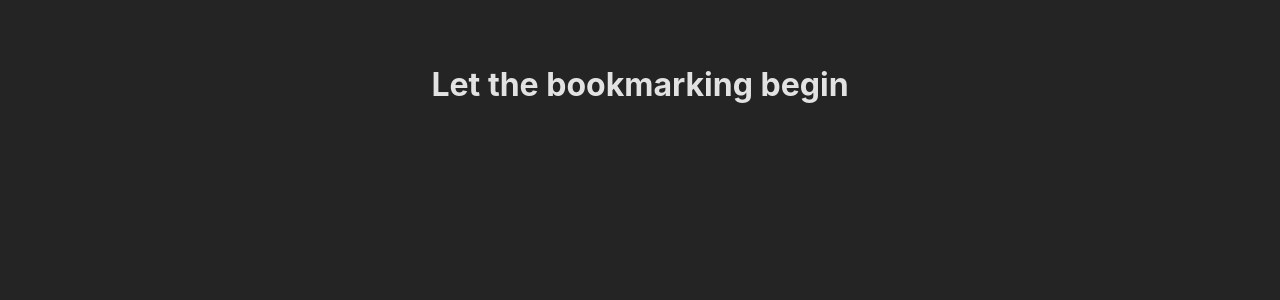
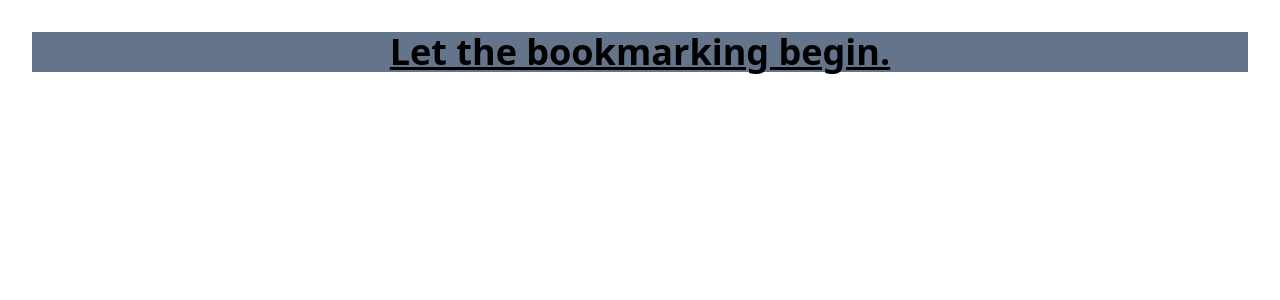
Before and after one commit to egidehirwa/bookmarked, a React (Vite) app: page / in a window 1280 px wide. Shown: the top 300 px of the page. Built offline with nearby package versions, Linux system fonts and the light colour scheme.

Commit message:
Boilerplate setup - adding dev dependencies

```diff
--- a/package.json
+++ b/package.json
@@ -17,10 +17,13 @@
     "@types/react": "^18.3.3",
     "@types/react-dom": "^18.3.0",
     "@vitejs/plugin-react": "^4.3.1",
+    "autoprefixer": "^10.4.19",
     "eslint": "^8.57.0",
     "eslint-plugin-react": "^7.34.2",
     "eslint-plugin-react-hooks": "^4.6.2",
     "eslint-plugin-react-refresh": "^0.4.7",
+    "postcss": "^8.4.39",
+    "tailwindcss": "^3.4.4",
     "vite": "^5.3.1"
   },
   "packageManager": "pnpm@9.2.0+sha512.98a80fd11c2e7096747762304106432b3ddc67dcf54b5a8c01c93f68a2cd5e05e6821849522a06fb76284d41a2660d5e334f2ee3bbf29183bf2e739b1dafa771"
--- a/src/App.css
+++ b/src/App.css
@@ -1,3 +1,4 @@
+
 #root {
   max-width: 1280px;
   margin: 0 auto;
--- a/src/App.jsx
+++ b/src/App.jsx
@@ -1,10 +1,13 @@
+import './index.css';
 import './App.css'
 
 function App() {
 
   return (
     <>
-      <h1>Let the bookmarking begin</h1>
+      <section className='bg-slate-500'>
+        <h1 className="text-4xl font-bold underline">Let the bookmarking begin.</h1>
+      </section>
     </>
   )
 }
--- a/src/index.css
+++ b/src/index.css
@@ -1,14 +1,3 @@
-:root {
-  font-family: Inter, system-ui, Avenir, Helvetica, Arial, sans-serif;
-  line-height: 1.5;
-  font-weight: 400;
-
-  color-scheme: light dark;
-  color: rgba(255, 255, 255, 0.87);
-  background-color: #242424;
-
-  font-synthesis: none;
-  text-rendering: optimizeLegibility;
-  -webkit-font-smoothing: antialiased;
-  -moz-osx-font-smoothing: grayscale;
-}
+@tailwind base;
+@tailwind components;
+@tailwind utilities;
--- /dev/null
+++ b/tailwind.config.js
@@ -0,0 +1,11 @@
+/** @type {import('tailwindcss').Config} */
+export default {
+  content: [
+    "./index.html",
+    "./src/**/*.{js,jsx,ts,tsx}",
+  ],
+  theme: {
+    extend: {},
+  },
+  plugins: [],
+}
```
Also changed, not shown: 1 other file (tests, documents, lock files or other folders).
